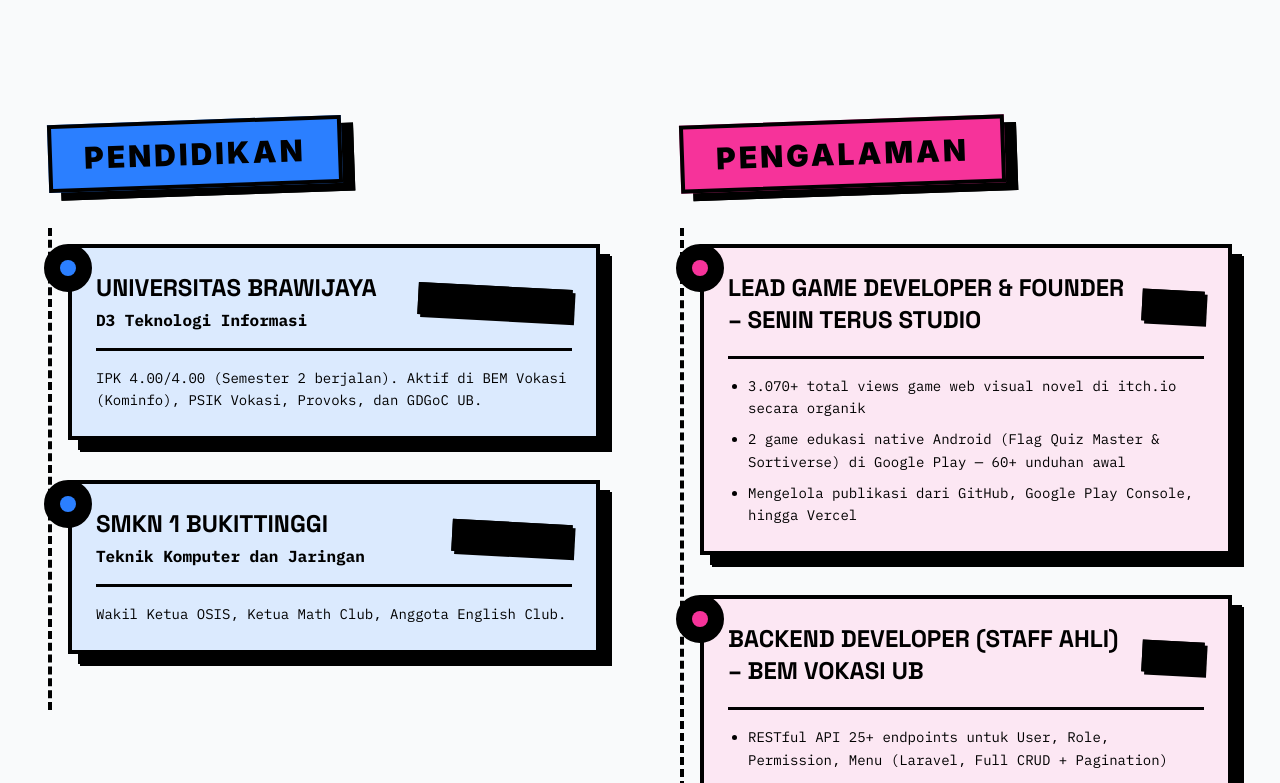
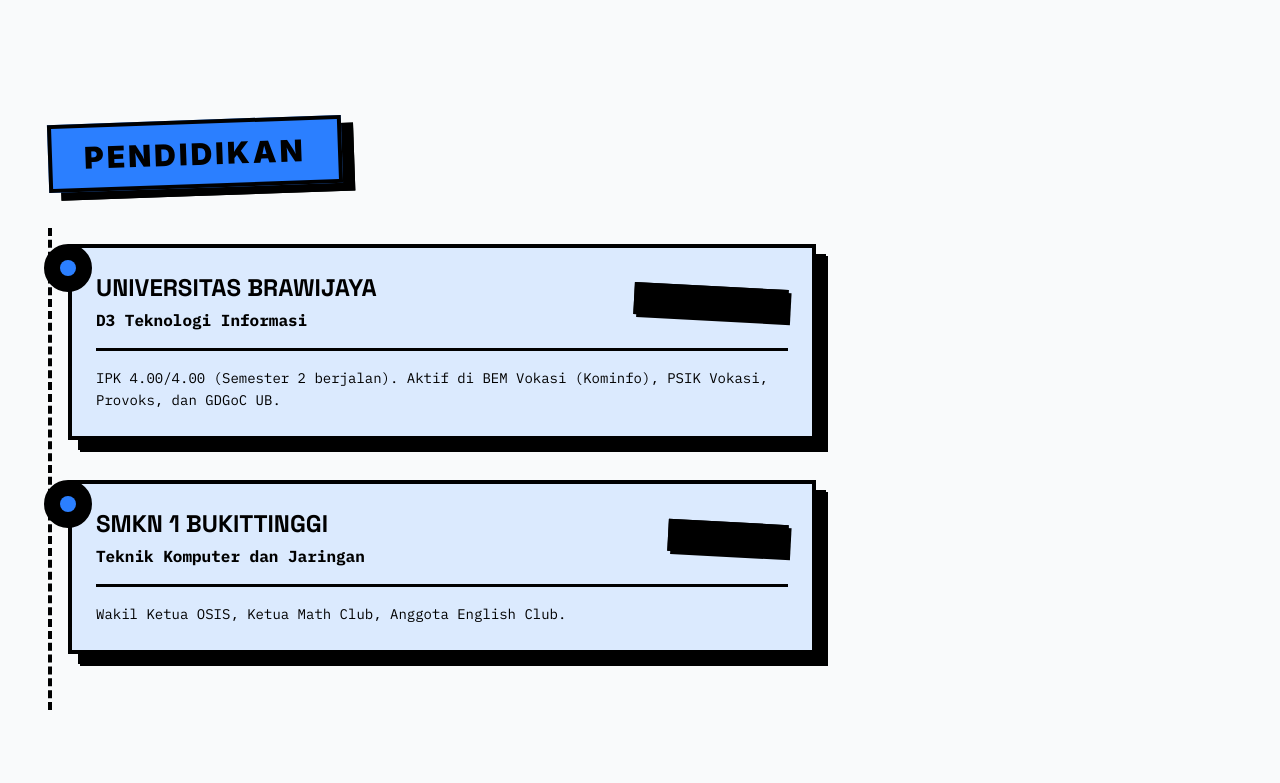
Before and after one commit to sternnaufal/sternnaufal.github.io, a React (Vite) app: page / in a window 1280 px wide. Shown: the part 4631-5414 px from the top of the page. Built offline with nearby package versions, Linux system fonts and the light colour scheme.

Commit message:
Split Pendidikan & Pengalaman into separate full-width sections

```diff
--- a/src/components/About.jsx
+++ b/src/components/About.jsx
@@ -141,11 +141,10 @@ function About() {
           </div>
         </div>
 
-        {/* Timeline (Education & Experience) */}
-        <div className="grid lg:grid-cols-2 gap-20 mt-32">
-          <div>
+        {/* Pendidikan */}
+        <div className="mt-32">
           <SectionHeading colorClass="blue-500 text-white">Pendidikan</SectionHeading>
-            <div className="border-l-4 border-black border-dashed py-4 relative">
+          <div className="border-l-4 border-black border-dashed py-4 relative max-w-3xl">
             {education.map((edu, i) => (
               <Card
                 key={i}
@@ -160,9 +159,10 @@ function About() {
           </div>
         </div>
 
-          <div>
+        {/* Pengalaman */}
+        <div className="mt-32">
           <SectionHeading colorClass="pink-500">Pengalaman</SectionHeading>
-            <div className="border-l-4 border-black border-dashed py-4 relative">
+          <div className="border-l-4 border-black border-dashed py-4 relative max-w-3xl">
             {experience.map((exp, i) => (
               <Card
                 key={i}
@@ -177,7 +177,6 @@ function About() {
                 </ul>
               </Card>
             ))}
-            </div>
           </div>
         </div>
 
```
Lines whose indentation alone changed are shown as unchanged.
